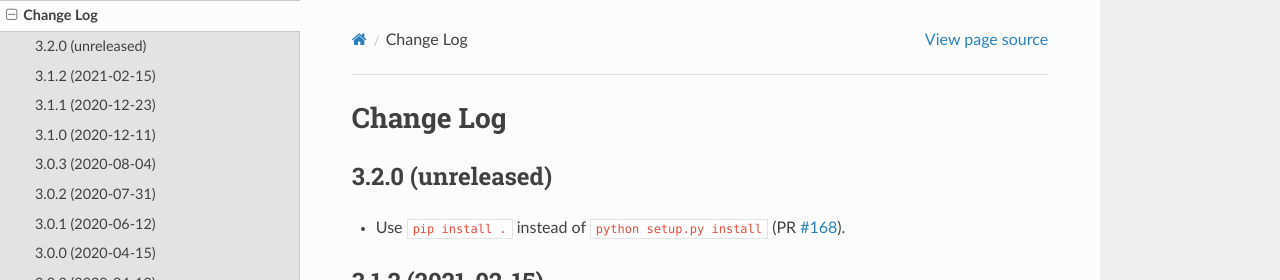
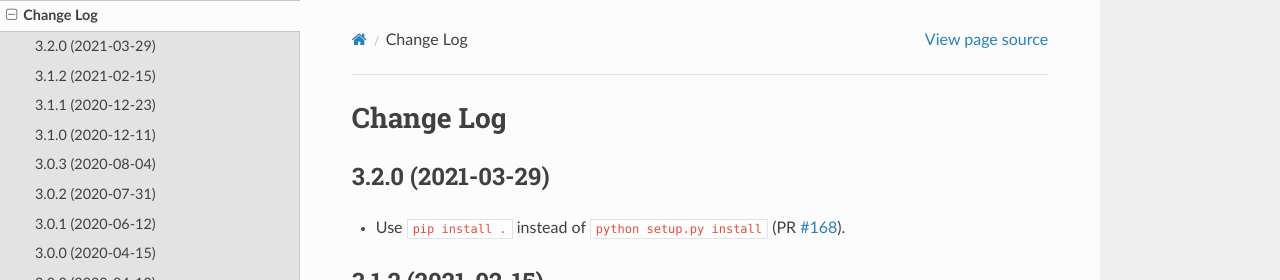
Before and after one commit to desihub/desiutil, a Sphinx documentation site: the page built from doc/changes.rst, in a window 1280 px wide and 900 px high. Shown: the top 280 px of the window. Built offline with Sphinx 7.4.7 and the Read the Docs theme 2.0.0, drawn with Linux system fonts in a browser that asks for light colours.

Commit message:
preparing for next tag

```diff
--- a/doc/changes.rst
+++ b/doc/changes.rst
@@ -2,7 +2,7 @@
 Change Log
 ==========
 
-3.2.0 (unreleased)
+3.2.0 (2021-03-29)
 ------------------
 
 * Use ``pip install .`` instead of ``python setup.py install`` (PR `#168`_).
--- a/py/desiutil/_version.py
+++ b/py/desiutil/_version.py
@@ -1 +1 @@
-__version__ = '3.1.2.dev909'
+__version__ = '3.2.0'
```
